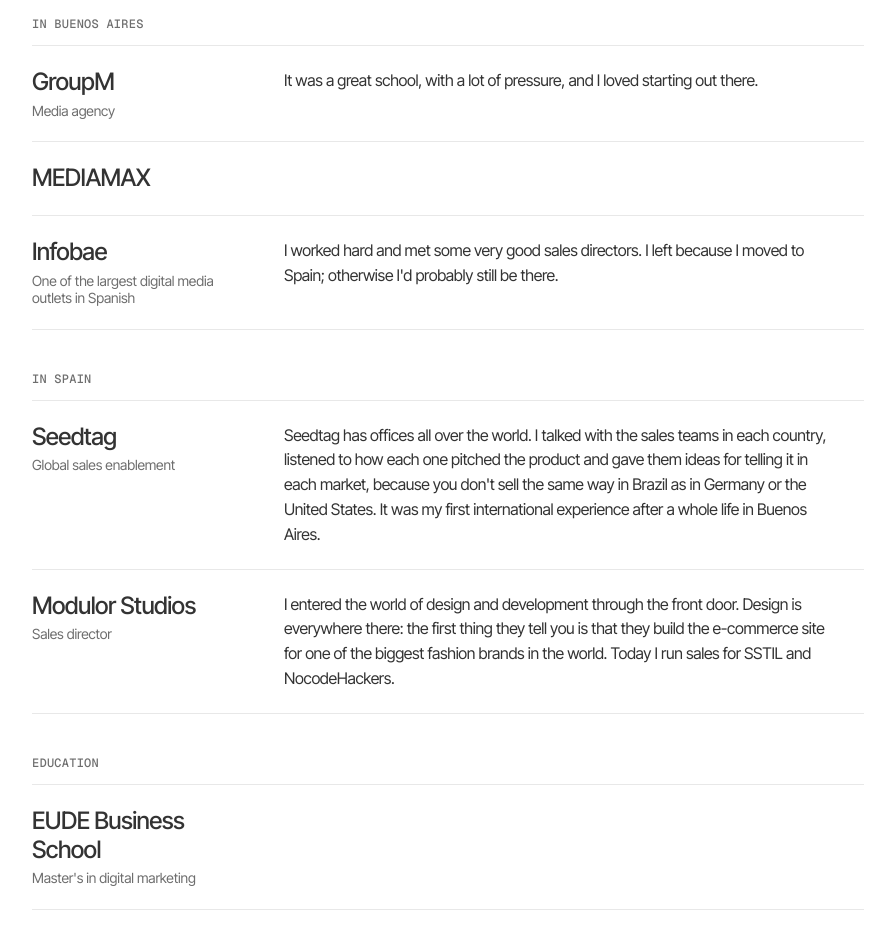
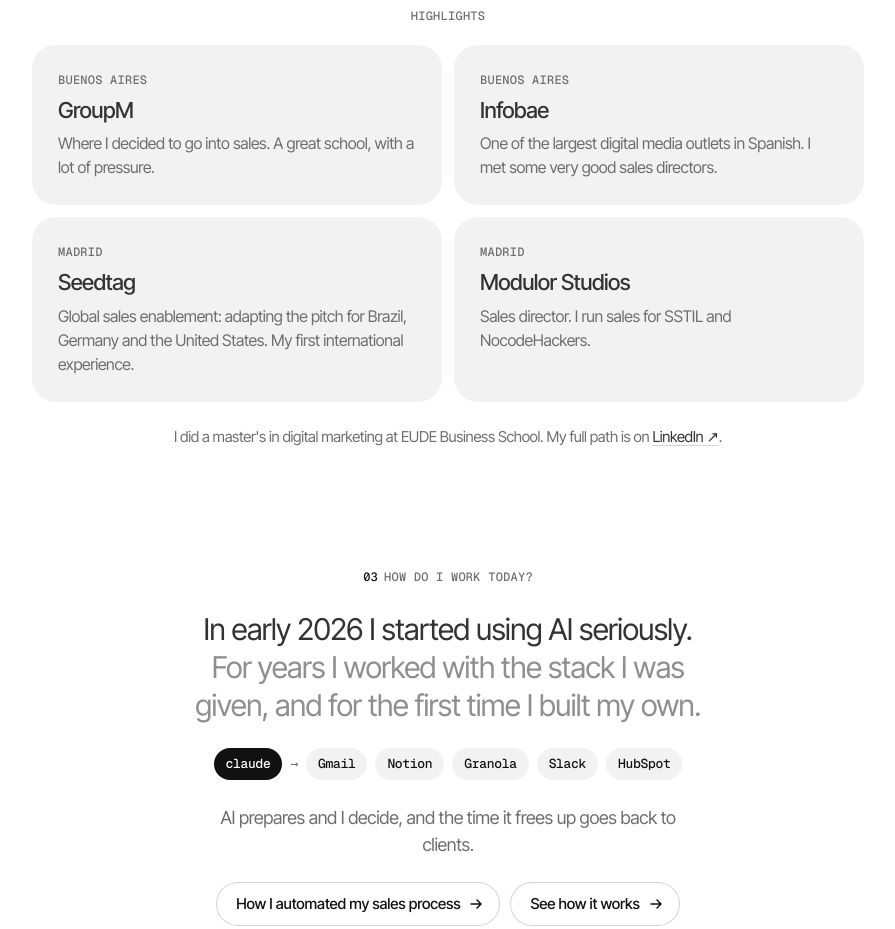
Before and after one commit to morettiemilianomartin-dev/emiliano-moretti, an Astro site in the folder web/: page /en/about in a window 1280 px wide. Shown: the part 1440-2369 px from the top of the page, without its empty margins (192-1087 px from the left). Built offline with nearby package versions, Linux system fonts and the light colour scheme; Astro itself is replaced by a stand-in of ours.

Commit message:
Add files via upload

```diff
--- a/web/src/pages/en/about.astro
+++ b/web/src/pages/en/about.astro
@@ -63,28 +63,15 @@ const topics = [
       <p class="statement rv">I started working very young in advertising, at GroupM, a media agency. <span class="g">The first time a salesperson from a media platform walked through the office door, I saw him and thought I wanted to be him. Since that day I've worked in sales, and I'm still passionate about it.</span></p>
     </div>
     <div class="narrow">
-      <div class="trail">
-        <div class="rv">
-          <h3>In Buenos Aires</h3>
-          <ol>
-          <li><p class="co">GroupM<small>Media agency</small></p><p class="ds">It was a great school, with a lot of pressure, and I loved starting out there.</p></li>
-          <li><p class="co">MEDIAMAX</p><span></span></li>
-          <li><p class="co">Infobae<small>One of the largest digital media outlets in Spanish</small></p><p class="ds">I worked hard and met some very good sales directors. I left because I moved to Spain; otherwise I'd probably still be there.</p></li>
-          </ol>
-        </div>
-        <div class="rv">
-          <h3>In Spain</h3>
-          <ol>
-          <li><p class="co">Seedtag<small>Global sales enablement</small></p><p class="ds">Seedtag has offices all over the world. I talked with the sales teams in each country, listened to how each one pitched the product and gave them ideas for telling it in each market, because you don't sell the same way in Brazil as in Germany or the United States. It was my first international experience after a whole life in Buenos Aires.</p></li>
-          <li><p class="co">Modulor Studios<small>Sales director</small></p><p class="ds">I entered the world of design and development through the front door. Design is everywhere there: the first thing they tell you is that they build the e-commerce site for one of the biggest fashion brands in the world. Today I run sales for SSTIL and NocodeHackers.</p></li>
-          </ol>
-        </div>
-        <div class="rv">
-          <h3>Education</h3>
-          <ol>
-          <li><p class="co">EUDE Business School<small>Master's in digital marketing</small></p><span></span></li>
-          </ol>
-        </div>
+      <div class="hl">
+        <h3 class="hl-label rv">Highlights</h3>
+        <ul class="hl-grid">
+          <li class="hl-card rv" style="--d:0.00s"><span class="hl-k">Buenos Aires</span><span class="hl-co">GroupM</span><span class="hl-t">Where I decided to go into sales. A great school, with a lot of pressure.</span></li>
+          <li class="hl-card rv" style="--d:0.06s"><span class="hl-k">Buenos Aires</span><span class="hl-co">Infobae</span><span class="hl-t">One of the largest digital media outlets in Spanish. I met some very good sales directors.</span></li>
+          <li class="hl-card rv" style="--d:0.12s"><span class="hl-k">Madrid</span><span class="hl-co">Seedtag</span><span class="hl-t">Global sales enablement: adapting the pitch for Brazil, Germany and the United States. My first international experience.</span></li>
+          <li class="hl-card rv" style="--d:0.18s"><span class="hl-k">Madrid</span><span class="hl-co">Modulor Studios</span><span class="hl-t">Sales director. I run sales for SSTIL and NocodeHackers.</span></li>
+        </ul>
+        <p class="hl-foot rv">I did a master's in digital marketing at EUDE Business School. My full path is on <a href="https://www.linkedin.com/in/emiliano-moretti/" target="_blank" rel="noopener">LinkedIn ↗</a>.</p>
       </div>
     </div>
   </section>
--- a/web/src/styles/site.css
+++ b/web/src/styles/site.css
@@ -512,15 +512,6 @@ footer li a, footer li button { display: inline-block; padding-block: 4px; }
 .ab-by { text-align: left; }
 .ab-route { display: inline-flex; gap: 8px; align-items: center; font-family: var(--mono); font-size: 13px; color: var(--muted); }
 .ab-route span { padding: 4px 10px; border-radius: 999px; background: var(--surface); color: var(--ink); }
-/* Recorrido */
-.trail { margin-top: 64px; display: grid; gap: 40px; text-align: left; }
-.trail h3 { font-family: var(--mono); font-weight: 400; font-size: 12px; text-transform: uppercase; letter-spacing: .02em; color: var(--muted); padding-bottom: 12px; border-bottom: 1px solid var(--line); }
-.trail ol { list-style: none; }
-.trail li { display: grid; grid-template-columns: minmax(0, 220px) minmax(0, 1fr); gap: 8px 32px; padding-block: 22px; border-bottom: 1px solid var(--line); }
-.trail .co { font-size: 24px; font-weight: 500; letter-spacing: -0.025em; line-height: 1.2; color: var(--ink); }
-.trail .co small { display: block; margin-top: 6px; font-size: 14px; font-weight: 400; letter-spacing: -0.01em; color: var(--muted); }
-.trail .ds { font-size: 16px; line-height: 1.55; color: var(--fg); max-width: 60ch; }
-@media (max-width: 640px) { .trail li { grid-template-columns: minmax(0, 1fr); } .trail .co { font-size: 21px; } }
 /* Cómo trabajo hoy */
 .ab-chain { display: flex; flex-wrap: wrap; justify-content: center; gap: 8px; align-items: center; font-family: var(--mono); font-size: 13px; color: var(--muted); }
 .ab-chain span { padding: 6px 12px; border-radius: 999px; background: var(--surface); color: var(--ink); }
@@ -554,10 +545,23 @@ footer li a, footer li button { display: inline-block; padding-block: 4px; }
 /* ===== Calibración con la referencia (fde.builders, oct 2026) =====
    Títulos y frases en #333 en vez de negro puro, frases un punto más chicas y en columna más angosta,
    links de la barra en gris. Los botones siguen en negro. */
-h1, h2, h3, .statement, .page-h1, .hero h1, .post-title, .feat-title, .trail .co, .ab-topic .tt, .bk h3 { color: var(--fg); }
+h1, h2, h3, .statement, .page-h1, .hero h1, .post-title, .feat-title, .ab-topic .tt, .bk h3 { color: var(--fg); }
 .statement { font-size: clamp(24px, 2.8vw, 30px); line-height: 1.27; letter-spacing: -0.02em; }
 .center .statement, .center.stack .statement { max-width: 22em; margin-inline: auto; }
 .contact .statement { font-size: clamp(26px, 3.2vw, 36px); max-width: 20em; }
 .nav-links a.t { color: var(--muted); }
 .nav-links a.t:hover, .nav-links a.t[aria-current="page"] { color: var(--fg); }
 .ab-rugby .statement { color: #FFFFFF; }
+
+/* Sobre mí: highlights del recorrido (reemplaza la lista completa) */
+.hl { margin-top: 56px; }
+.hl-label { font-family: var(--mono); font-weight: 400; font-size: 12px; text-transform: uppercase; letter-spacing: .02em; color: var(--muted); text-align: center; }
+.hl-grid { list-style: none; margin-top: 20px; display: grid; grid-template-columns: repeat(2, minmax(0, 1fr)); gap: 12px; }
+.hl-card { display: flex; flex-direction: column; gap: 8px; padding: 26px; border-radius: 24px; background: var(--surface); }
+.hl-k { font-family: var(--mono); font-size: 12px; text-transform: uppercase; letter-spacing: .02em; color: var(--muted); }
+.hl-co { font-size: 22px; font-weight: 500; letter-spacing: -0.025em; line-height: 1.2; color: var(--fg); }
+.hl-t { font-size: 16px; line-height: 1.5; color: var(--muted); }
+.hl-foot { margin-top: 24px; text-align: center; font-size: 15px; color: var(--muted); }
+.hl-foot a { color: var(--fg); text-decoration: underline; text-decoration-color: var(--line-strong); text-underline-offset: 3px; }
+.hl-foot a:hover { text-decoration-color: currentColor; }
+@media (max-width: 640px) { .hl-grid { grid-template-columns: minmax(0, 1fr); } .hl-card { padding: 22px; } }
```
Also changed, not shown: web/src/pages/sobre-mi.astro (+9 -22 lines).
